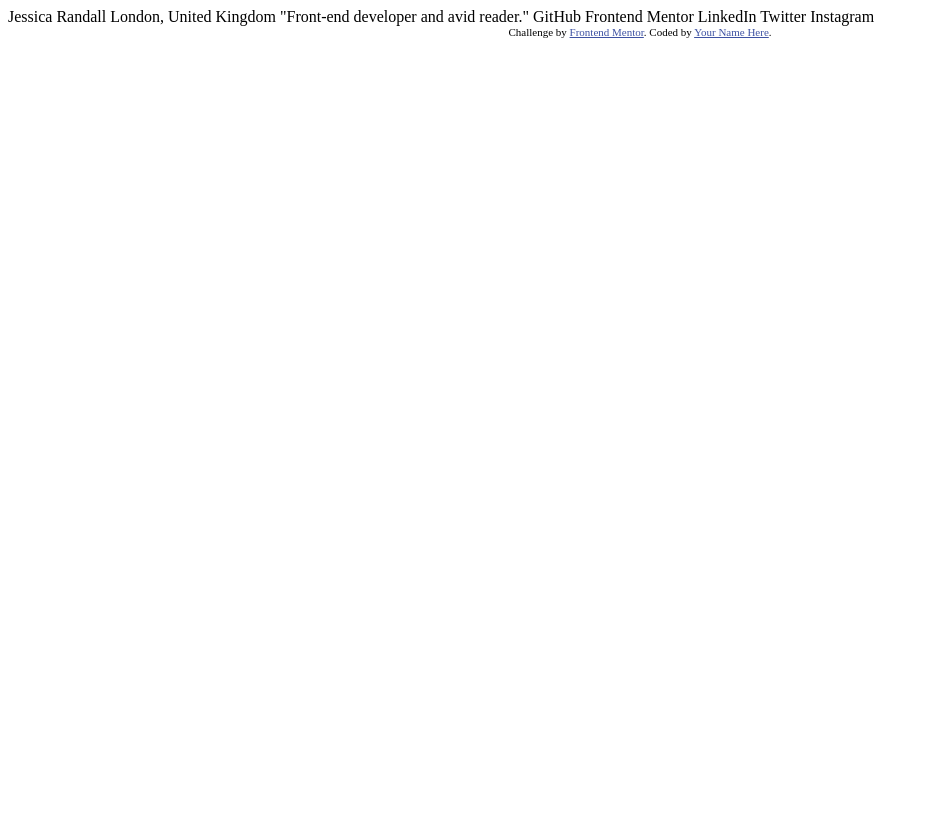
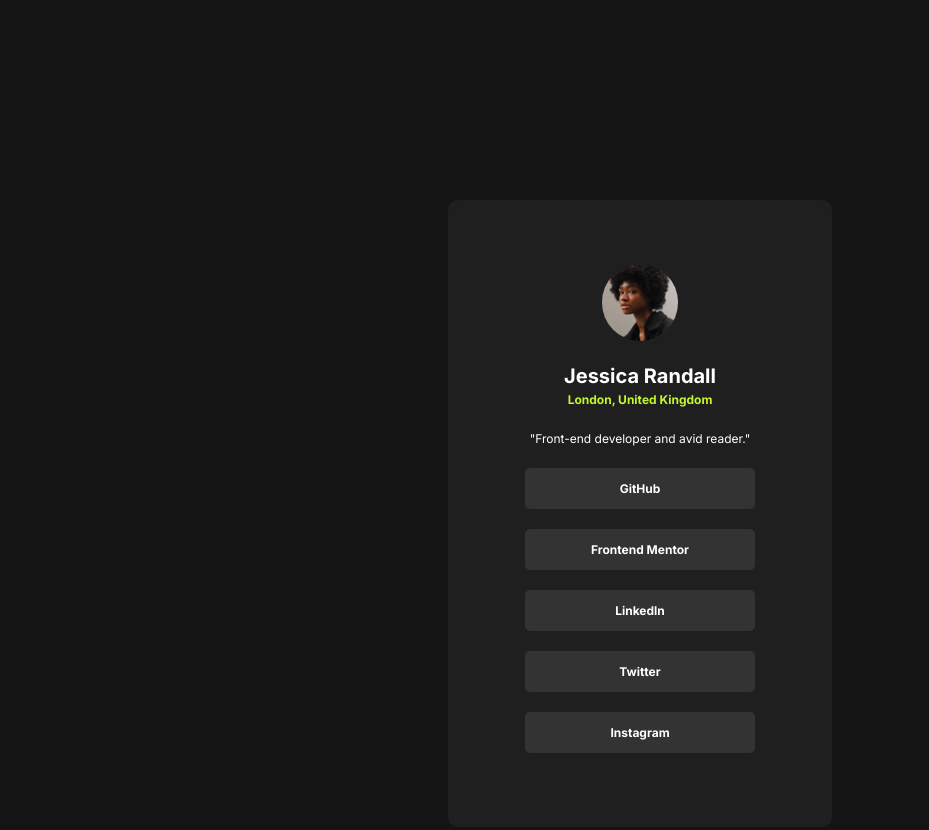
Before and after one commit to Rodrigolir4/Link-Redes-Sociais, a plain HTML site: page index.html in a window 1280 px wide. Shown: the whole page, without its empty margins (0-929 px from the left). Before the commit the page ends 800 px from the top, so only its background shows below. Drawn offline with Linux system fonts and the light colour scheme.

Commit message:
Apaguei o arquivo index-main e atualizei o index.html

```diff
--- a/index.html
+++ b/index.html
@@ -1,34 +1,22 @@
 <!DOCTYPE html>
-<html lang="en">
+<html lang="pt-br">
 <head>
-  <meta charset="UTF-8">
-  <meta name="viewport" content="width=device-width, initial-scale=1.0"> <!-- displays site properly based on user's device -->
-
-  <link rel="icon" type="image/png" sizes="32x32" href="./assets/images/favicon-32x32.png">
-
-  <title>Frontend Mentor | Social links profile</title>
-
-  <!-- Feel free to remove these styles or customise in your own stylesheet 👍 -->
-  <style>
-    .attribution { font-size: 11px; text-align: center; }
-    .attribution a { color: hsl(228, 45%, 44%); }
-  </style>
+    <meta charset="UTF-8">
+    <meta name="viewport" content="width=device-width, initial-scale=1.0">
+    <title>Social Links</title>
+    <link rel="stylesheet" href="style.css">
 </head>
 <body>
-
-  Jessica Randall
-  London, United Kingdom
-  "Front-end developer and avid reader."
-
-  GitHub
-  Frontend Mentor
-  LinkedIn
-  Twitter
-  Instagram
-
-  <div class="attribution">
-    Challenge by <a href="https://www.frontendmentor.io?ref=challenge" target="_blank">Frontend Mentor</a>.
-    Coded by <a href="#">Your Name Here</a>.
-  </div>
+    <main>
+        <img src="assets/images/avatar-jessica.jpeg" alt="">
+        <h1>Jessica Randall</h1>
+        <h3>London, United Kingdom</h3>
+        <p>"Front-end developer and avid reader."</p>
+        <a href="">GitHub</a>
+        <a href="">Frontend Mentor</a>
+        <a href="">Linkedln</a>
+        <a href="">Twitter</a>
+        <a href="">Instagram</a>
+    </main>
 </body>
 </html>
```
Also changed, not shown: index-main.html (deleted, +0 -22 lines).
